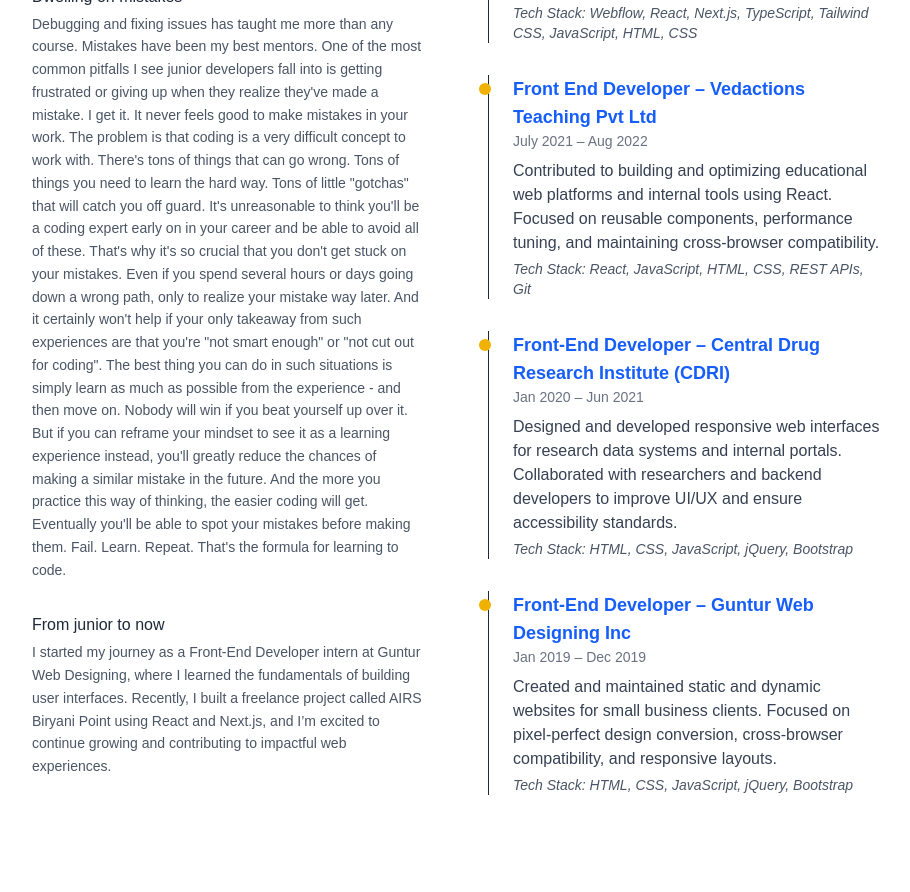
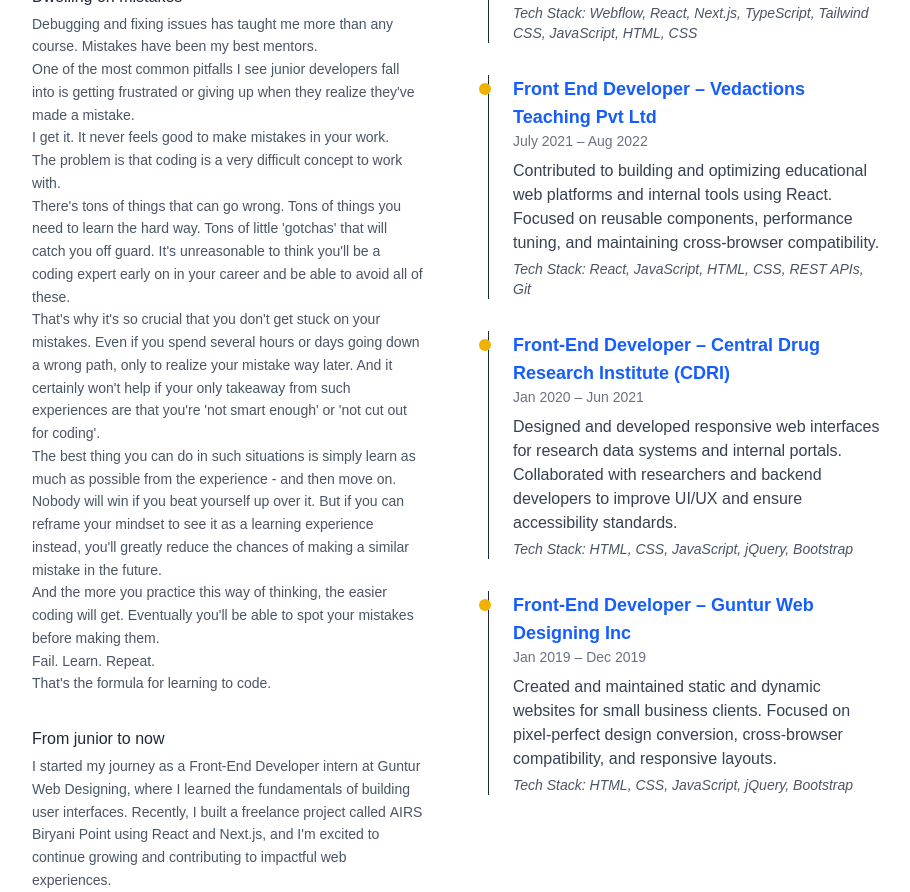
Before and after one commit to ammisettyAfsha/afsha-portfolio, a Next.js app: page / in a window 1280 px wide. Shown: the part 980-1872 px from the top of the page, without its empty margins (184-1094 px from the left). Before the commit the page ends 1775 px from the top, so only its background shows below. Built offline with nearby package versions, Linux system fonts and the light colour scheme.

Commit message:
removed es lint bugs

```diff
--- a/src/app/About/page.tsx
+++ b/src/app/About/page.tsx
@@ -7,14 +7,14 @@ import SkillsSection from '@/components/SkillsSection';
 export default function AboutPage() {
   return (
     <div>
-        <Navbar/>
+      <Navbar />
       <main className="max-w-4xl mx-auto px-6 py-20">
         <h1 className="text-4xl font-bold mb-10">About Me</h1>
 
         {/* Profile Section */}
         <div className="flex flex-col md:flex-row items-center gap-8 mb-12">
           <Image
-          src="/profile.jfif" // 🔁 Make sure this is in your /public folder
+            src="/profile.jfif"
             alt="Afsha Ammisetty"
             width={180}
             height={180}
@@ -22,13 +22,14 @@ export default function AboutPage() {
           />
           <div>
             <p className="text-lg text-gray-800 dark:text-gray-300 mb-4">
-            I’m Afsha Ammisetty — a Front-End Developer based in Charlottetown, PEI, Canada, with over 5 years of experience building fast, accessible, and user-friendly websites and web applications.
+              {"I'm Afsha Ammisetty — a Front-End Developer based in Charlottetown, PEI, Canada, with over 5 years of experience building fast, accessible, and user-friendly websites and web applications."}
             </p>
             <p className="text-gray-700 dark:text-gray-400 mb-2">
-            I specialize in Front End Technologies like HTML, CSS JavaScript, React, & Nextjs etc., My recent work includes building full-stack solutions with RESTful APIs, custom admin dashboards, and interactive UIs. I've delivered responsive designs and clean code for companies like <strong>Walls Metal Roofing</strong>, <strong>Vedacations Teaching</strong> and more.
+              {"I specialize in Front End Technologies like HTML, CSS, JavaScript, React, and Next.js. My recent work includes building full-stack solutions with RESTful APIs, custom admin dashboards, and interactive UIs. I've delivered responsive designs and clean code for companies like "}
+              <strong>Walls Metal Roofing</strong>, <strong>Vedacations Teaching</strong>{" and more."}
             </p>
             <p className="text-gray-700 dark:text-gray-400">
-            Outside of work, I enjoy cooking, exploring UX trends, and learning emerging tools in frontend ecosystems.
+              {"Outside of work, I enjoy cooking, exploring UX trends, and learning emerging tools in frontend ecosystems."}
             </p>
 
             {/* Resume Link */}
@@ -39,7 +40,6 @@ export default function AboutPage() {
             >
               📄 Download Resume (.docx)
             </a>
-
           </div>
         </div>
 
--- a/src/app/page.tsx
+++ b/src/app/page.tsx
@@ -1,14 +1,12 @@
 import JourneyAndExperience from '@/components/JourneyAndExperience';
 import Navbar from '@/components/Navbar';
 import Image from 'next/image';
-
-
 
 export default function HomePage() {
   return (
     <div>
       <div className="px-6 max-w-4xl mx-auto">
-      <Navbar/>
+        <Navbar />
       </div>
       <section className="mt-10 max-w-2xl pl-10 pr-4 text-left">
         <Image
@@ -19,13 +17,13 @@ export default function HomePage() {
           className="rounded-full mb-6"
         />
         <h1 className="text-5xl font-bold mb-6 leading-tight">
-          Hi there, I’m Afsha
+          {"Hi there, I’m Afsha"}
         </h1>
         <p className="text-xl text-gray-700 leading-relaxed">
-          I'm a front-end developer living in Charlottetown, PE, Canada. I enjoy building and maintaining modern websites and interfaces using front-end technologies. I also enjoy learning, exploring, and sharing what I discover along the way.
+          {"I'm a front-end developer living in Charlottetown, PE, Canada. I enjoy building and maintaining modern websites and interfaces using front-end technologies. I also enjoy learning, exploring, and sharing what I discover along the way."}
         </p>
       </section>
-      <JourneyAndExperience/>
+      <JourneyAndExperience />
     </div>
   );
 }
--- a/src/components/JourneyAndExperience.tsx
+++ b/src/components/JourneyAndExperience.tsx
@@ -9,7 +9,6 @@ import Guntur from './Guntur';
 export default function JourneyAndExperience() {
   return (
     <section className="mt-10 px-6 max-w-4xl mx-auto grid grid-cols-1 md:grid-cols-2 gap-16 text-left text-gray-800">
-
       {/* Left Column: The Journey */}
       <div className="space-y-8">
         <div>
@@ -19,53 +18,65 @@ export default function JourneyAndExperience() {
         <div>
           <h3 className="font-medium text-md mb-1">Just-in-time learning</h3>
           <p className="text-sm text-gray-600 leading-relaxed">
-            I learn tools and concepts as I need them — often right before I use them. This helps me stay agile and focused.
+            {"I learn tools and concepts as I need them — often right before I use them. This helps me stay agile and focused."}
           </p>
           <p>
-            So instead of saying something like "I want to learn front-end development", try to think of something you want to build instead.
+            {"So instead of saying something like 'I want to learn front-end development', try to think of something you want to build instead."}
           </p>
           <p>
-            Maybe it's a website for your local book club? That means it's time to learn HTML. When you have the basic setup, you probably want to make it look better - so now you might dive into CSS.
-         </p>
-         <p>
-            Learning step-by-step like this as you need something is a lot easier than trying to learn NextJS, React, HTML, CSS, Tailwind and NodeJS - all at the same time. The surface area is simply too large.
-        </p>
-        <p>
-            Start simple. Then add complexity as you go when your website / app needs to do more things.
-        </p>
+            {"Maybe it's a website for your local book club? That means it's time to learn HTML. When you have the basic setup, you probably want to make it look better - so now you might dive into CSS."}
+          </p>
+          <p>
+            {"Learning step-by-step like this as you need something is a lot easier than trying to learn NextJS, React, HTML, CSS, Tailwind and NodeJS - all at the same time. The surface area is simply too large."}
+          </p>
+          <p>
+            {"Start simple. Then add complexity as you go when your website / app needs to do more things."}
+          </p>
         </div>
 
         <div>
           <h3 className="font-medium text-md mb-1">Dwelling on mistakes</h3>
           <p className="text-sm text-gray-600 leading-relaxed">
-            Debugging and fixing issues has taught me more than any course. Mistakes have been my best mentors.
-
-One of the most common pitfalls I see junior developers fall into is getting frustrated or giving up when they realize they've made a mistake.
-
-I get it. It never feels good to make mistakes in your work.
-
-The problem is that coding is a very difficult concept to work with.
-
-There's tons of things that can go wrong. Tons of things you need to learn the hard way. Tons of little "gotchas" that will catch you off guard. It's unreasonable to think you'll be a coding expert early on in your career and be able to avoid all of these.
-
-That's why it's so crucial that you don't get stuck on your mistakes. Even if you spend several hours or days going down a wrong path, only to realize your mistake way later. And it certainly won't help if your only takeaway from such experiences are that you're "not smart enough" or "not cut out for coding".
-
-The best thing you can do in such situations is simply learn as much as possible from the experience - and then move on.
-
-Nobody will win if you beat yourself up over it. But if you can reframe your mindset to see it as a learning experience instead, you'll greatly reduce the chances of making a similar mistake in the future.
-
-And the more you practice this way of thinking, the easier coding will get. Eventually you'll be able to spot your mistakes before making them.
-
-Fail. Learn. Repeat.
-
-That's the formula for learning to code.
+            {"Debugging and fixing issues has taught me more than any course. Mistakes have been my best mentors."}
+          </p>
+          <p className="text-sm text-gray-600 leading-relaxed">
+            {"One of the most common pitfalls I see junior developers fall into is getting frustrated or giving up when they realize they've made a mistake."}
+          </p>
+          <p className="text-sm text-gray-600 leading-relaxed">
+            {"I get it. It never feels good to make mistakes in your work."}
+          </p>
+          <p className="text-sm text-gray-600 leading-relaxed">
+            {"The problem is that coding is a very difficult concept to work with."}
+          </p>
+          <p className="text-sm text-gray-600 leading-relaxed">
+            {"There's tons of things that can go wrong. Tons of things you need to learn the hard way. Tons of little 'gotchas' that will catch you off guard. It's unreasonable to think you'll be a coding expert early on in your career and be able to avoid all of these."}
+          </p>
+          <p className="text-sm text-gray-600 leading-relaxed">
+            {"That's why it's so crucial that you don't get stuck on your mistakes. Even if you spend several hours or days going down a wrong path, only to realize your mistake way later. And it certainly won't help if your only takeaway from such experiences are that you're 'not smart enough' or 'not cut out for coding'."}
+          </p>
+          <p className="text-sm text-gray-600 leading-relaxed">
+            {"The best thing you can do in such situations is simply learn as much as possible from the experience - and then move on."}
+          </p>
+          <p className="text-sm text-gray-600 leading-relaxed">
+            {"Nobody will win if you beat yourself up over it. But if you can reframe your mindset to see it as a learning experience instead, you'll greatly reduce the chances of making a similar mistake in the future."}
+          </p>
+          <p className="text-sm text-gray-600 leading-relaxed">
+            {"And the more you practice this way of thinking, the easier coding will get. Eventually you'll be able to spot your mistakes before making them."}
+          </p>
+          <p className="text-sm text-gray-600 leading-relaxed">
+            {"Fail. Learn. Repeat."}
+          </p>
+          <p className="text-sm text-gray-600 leading-relaxed">
+            {"That's the formula for learning to code."}
           </p>
         </div>
 
         <div>
           <h3 className="font-medium text-md mb-1">From junior to now</h3>
           <p className="text-sm text-gray-600 leading-relaxed">
-            I started my journey as a Front-End Developer intern at Guntur Web Designing, where I learned the fundamentals of building user interfaces. Recently, I built a freelance project called<span className="font-medium"> AIRS Biryani Point</span> using React and Next.js, and I’m excited to continue growing and contributing to impactful web experiences.
+            {"I started my journey as a Front-End Developer intern at Guntur Web Designing, where I learned the fundamentals of building user interfaces. Recently, I built a freelance project called "}
+            <span className="font-medium">AIRS Biryani Point</span>
+            {" using React and Next.js, and I'm excited to continue growing and contributing to impactful web experiences."}
           </p>
         </div>
       </div>
@@ -75,11 +86,11 @@ That's the formula for learning to code.
         <div>
           <h2 className="text-lg font-semibold text-gray-500 uppercase tracking-wider">Experience</h2>
         </div>
-        <Freelance/>
-        <Walls/>
-        <Vedacations/>
-        <Cdri/>
-        <Guntur/>
+        <Freelance />
+        <Walls />
+        <Vedacations />
+        <Cdri />
+        <Guntur />
       </div>
     </section>
   );
--- a/src/components/ProjectCards.tsx
+++ b/src/components/ProjectCards.tsx
@@ -1,7 +1,7 @@
 'use client';
 
 import Image from 'next/image';
-import Link from 'next/link';
+
 
 type ProjectProps = {
   title: string;
```
Lines whose indentation alone changed are shown as unchanged.
